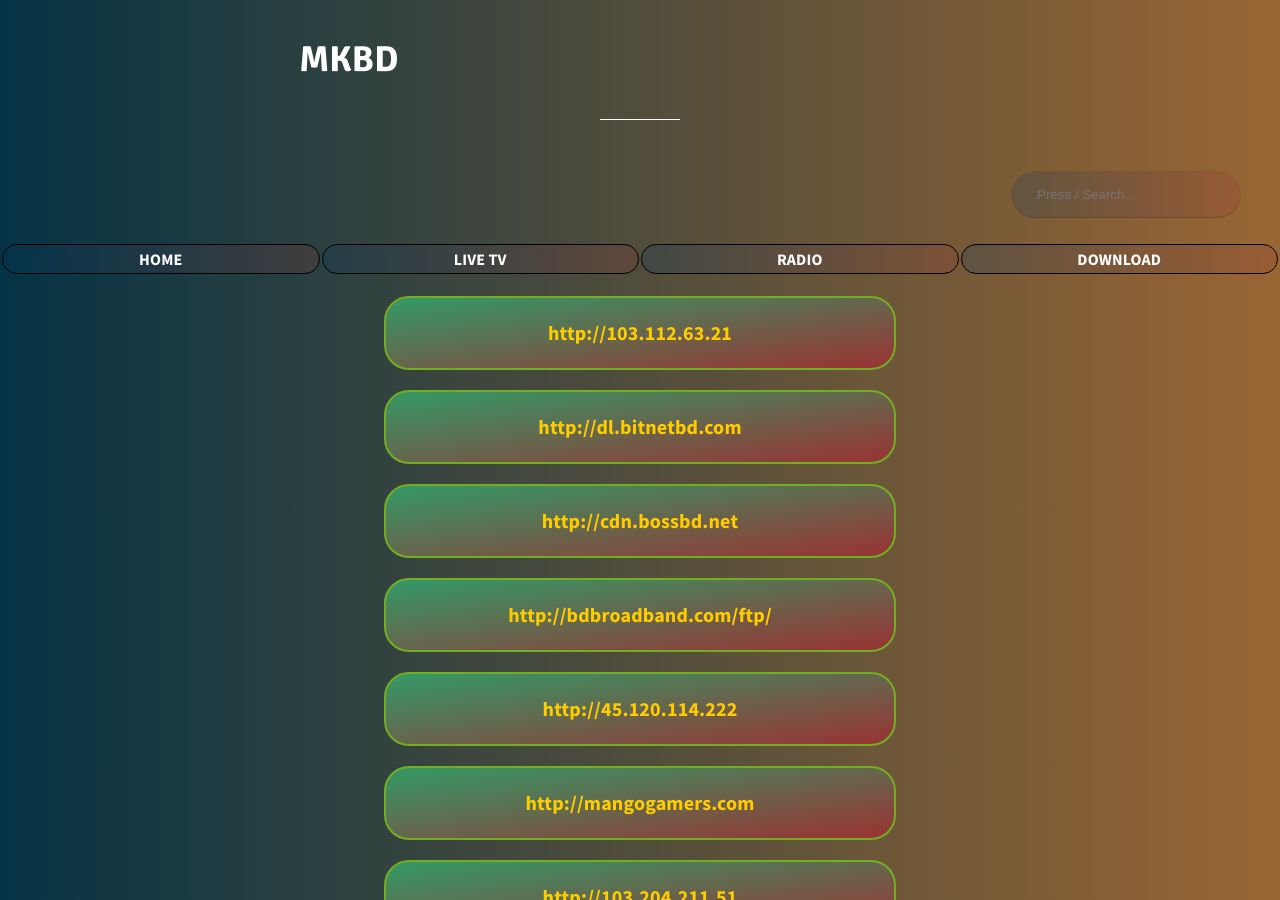
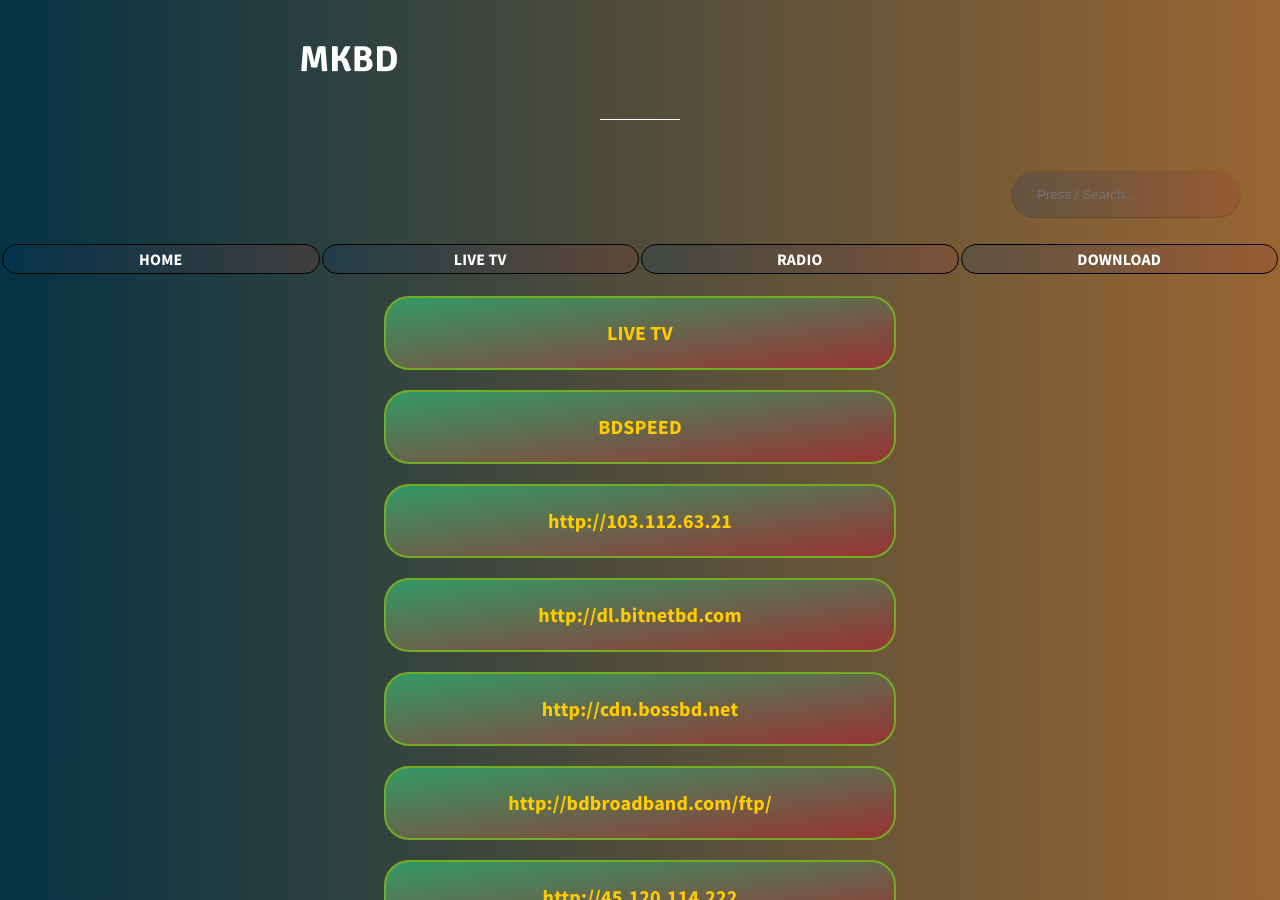
Before and after one commit to bdmilan/blog, a Jekyll site: the page built from server.md, in a window 1280 px wide and 900 px high. Built offline with Jekyll 4.4.1, drawn with Linux system fonts in a browser that asks for light colours.

Commit message:
Update server.md

```diff
--- a/server.md
+++ b/server.md
@@ -4,6 +4,8 @@ title: Server
 ---
 
 
+<div class="zoom rb content" style="margin-top: 20px;"><a href="http://http://bdiptv.stream/live-tv/" style="color: #;">LIVE TV </a></div>
+<div class="zoom rb content" style="margin-top: 20px;"><a href="http://http://www.bdspeed.com" style="color: #;">BDSPEED </a></div>
 <div class="zoom rb content" style="margin-top: 20px;"><a href="http://103.112.63.21" style="color: #;">http://103.112.63.21 </a></div>
 <div class="zoom rb content" style="margin-top: 20px;"><a href="http://dl.bitnetbd.com" style="color: #;">http://dl.bitnetbd.com </a></div>
 <div class="zoom rb content" style="margin-top: 20px;"><a href="http://cdn.bossbd.net" style="color: #;"> http://cdn.bossbd.net</a></div>
```
